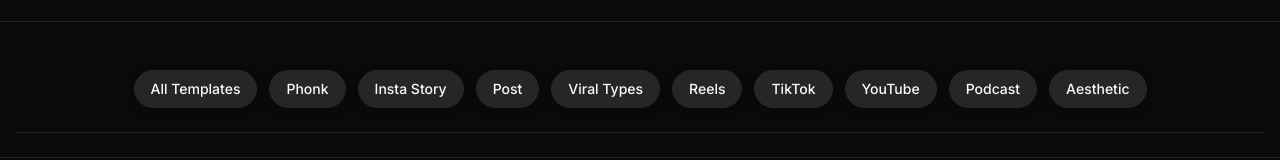
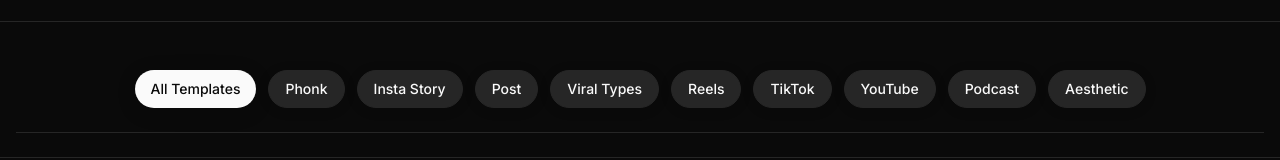
Before and after one commit to expediti/vyric, a React (Vite) app: page / in a window 1280 px wide. Shown: the part 218-378 px from the top of the page. Built offline with nearby package versions, Linux system fonts and the light colour scheme; no server answers; the database is empty; the HTML template or start-up script is replaced by a standard one.

Commit message:
Update Categories.tsx

```diff
--- a/src/components/Categories.tsx
+++ b/src/components/Categories.tsx
@@ -1,21 +1,31 @@
+import { Badge } from "@/components/ui/badge";
+
 const categories = [
-  "All Templates", "Phonk", "Insta Story", "Post", "Viral Types",
-  "Reels", "TikTok", "YouTube", "Podcast", "Aesthetic"
+  "All Templates",
+  "Phonk",
+  "Insta Story",
+  "Post",
+  "Viral Types",
+  "Reels",
+  "TikTok",
+  "YouTube",
+  "Podcast",
+  "Aesthetic"
 ];
 
-const Categories = ({ selected, onSelect }) => (
+const Categories = () => {
+  return (
     <section className="py-6 border-b border-border">
       <div className="max-w-7xl mx-auto px-6 lg:px-8">
         <div className="flex flex-wrap gap-3 justify-center">
-        {categories.map((category) => (
+          {categories.map((category, index) => (
             <button
               key={category}
-            className={`px-4 py-2 rounded-full text-sm font-medium transition hover:scale-105 ${
-              selected === category
+              className={`px-4 py-2 rounded-full text-sm font-medium transition-smooth hover:scale-105 ${
+                index === 0
                   ? 'bg-foreground text-background shadow-elegant'
                   : 'bg-secondary text-secondary-foreground hover:bg-accent border border-border shadow-card hover:shadow-elegant'
               }`}
-            onClick={() => onSelect(category)}
             >
               {category}
             </button>
@@ -24,5 +34,6 @@
       </div>
     </section>
   );
+};
 
 export default Categories;
```
Lines whose indentation alone changed are shown as unchanged.
